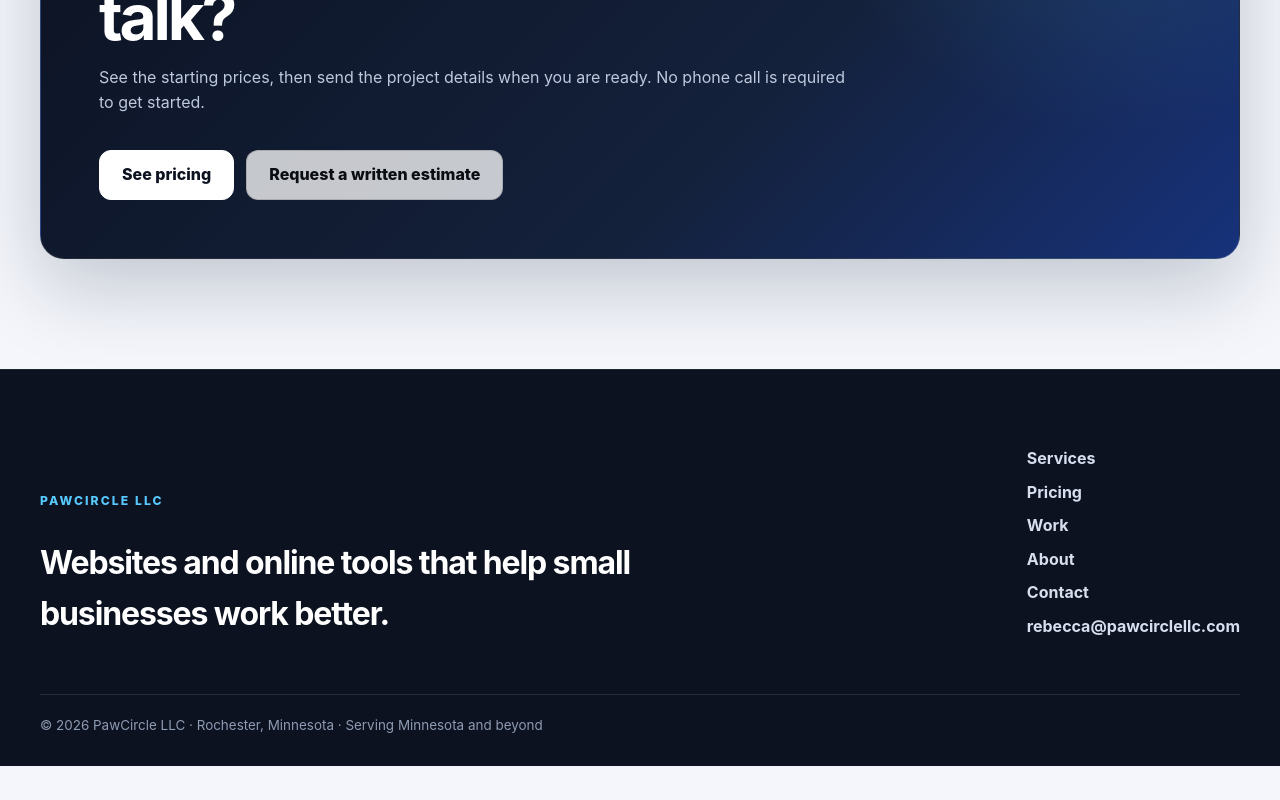
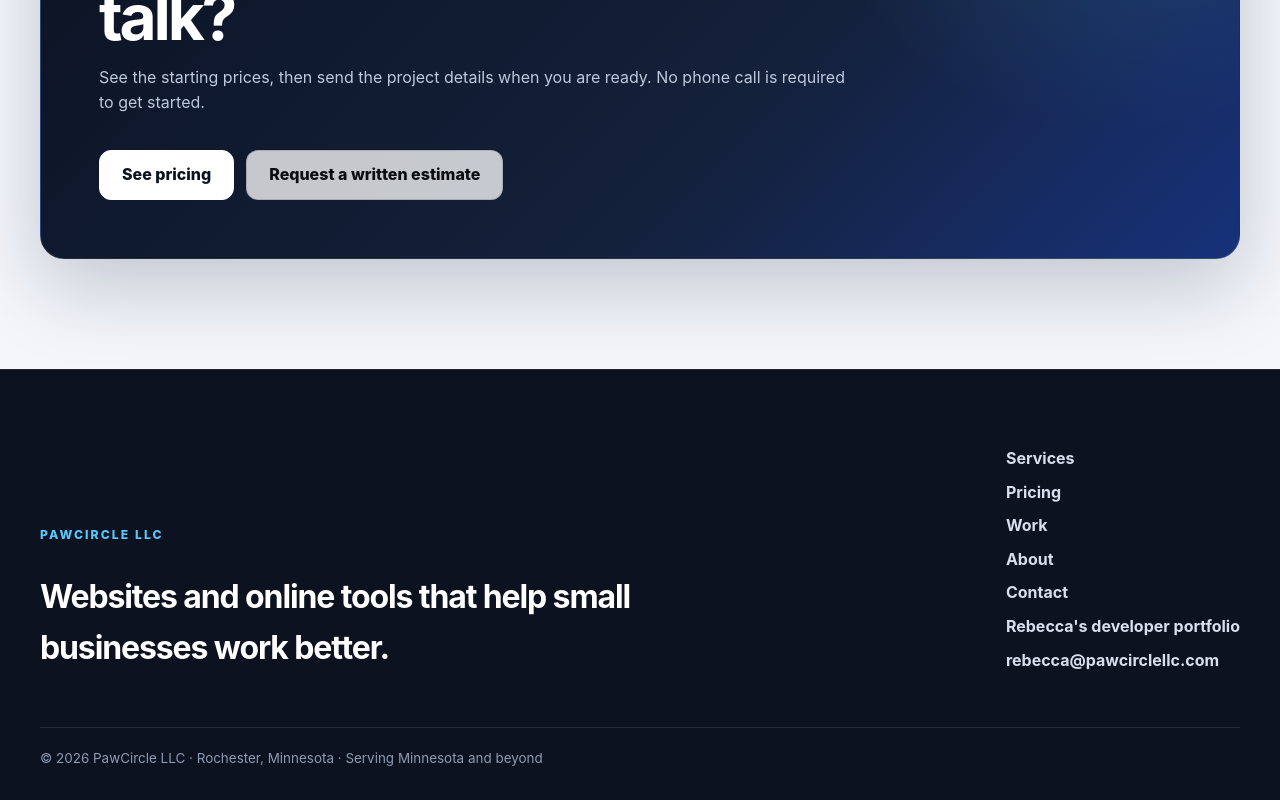
Before and after one commit to reaaland/pawcircle-llc-site, a Next.js app: page / in a window 1280 px wide. Shown: the part 2919-3719 px from the top of the page. Before the commit the page ends 3685 px from the top, so only its background shows below. Built offline with nearby package versions, Linux system fonts and the light colour scheme.

Commit message:
Link PawCircle LLC to developer portfolio

```diff
--- a/components/SiteFooter.tsx
+++ b/components/SiteFooter.tsx
@@ -14,6 +14,13 @@ export function SiteFooter() {
           <Link href="/work">Work</Link>
           <Link href="/about">About</Link>
           <Link href="/contact">Contact</Link>
+          <a
+            href="https://www.rebeccaiaaland.com"
+            target="_blank"
+            rel="noreferrer"
+          >
+            Rebecca&apos;s developer portfolio
+          </a>
           <a href="mailto:rebecca@pawcirclellc.com">rebecca@pawcirclellc.com</a>
         </div>
       </div>
```
